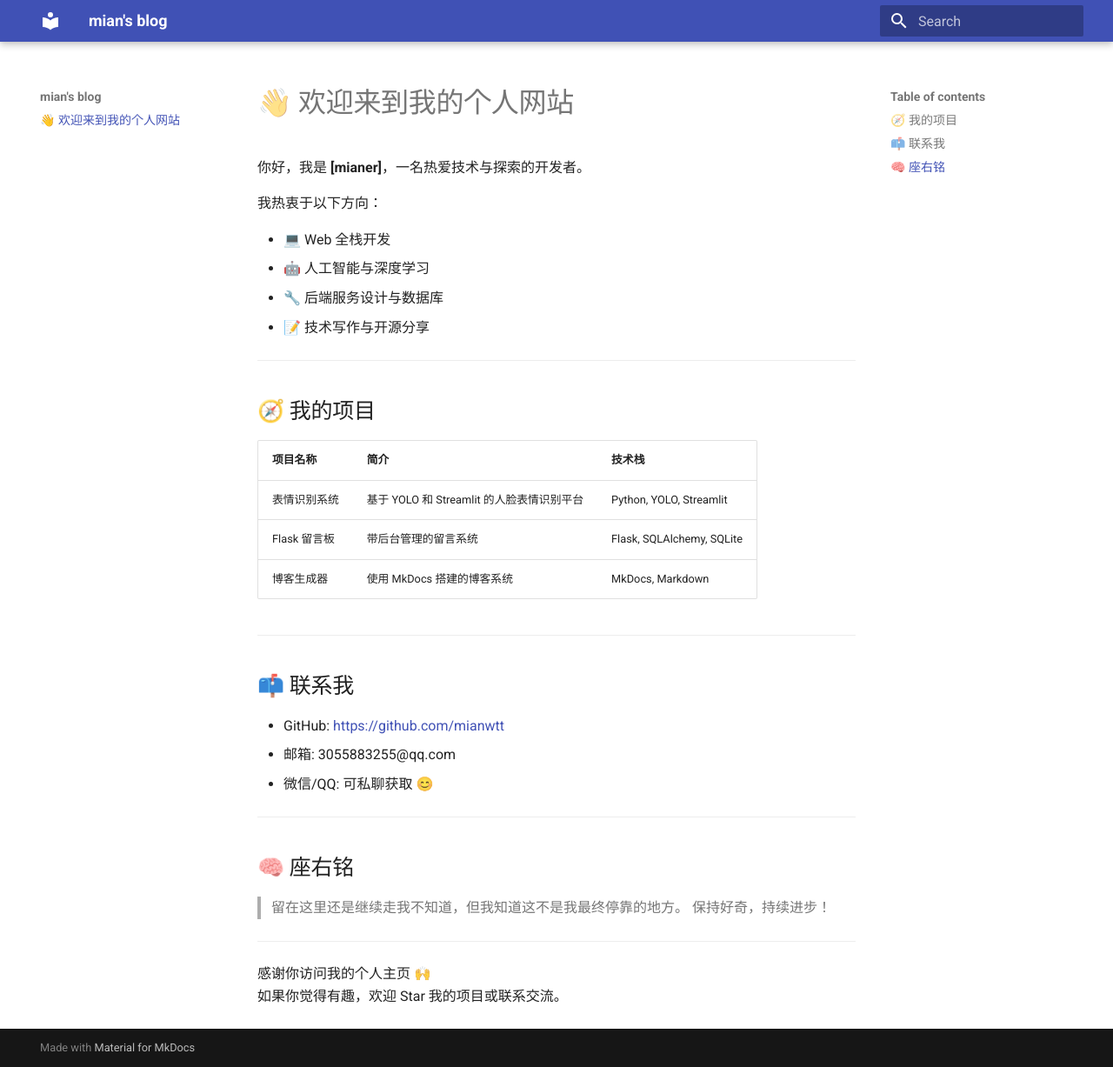
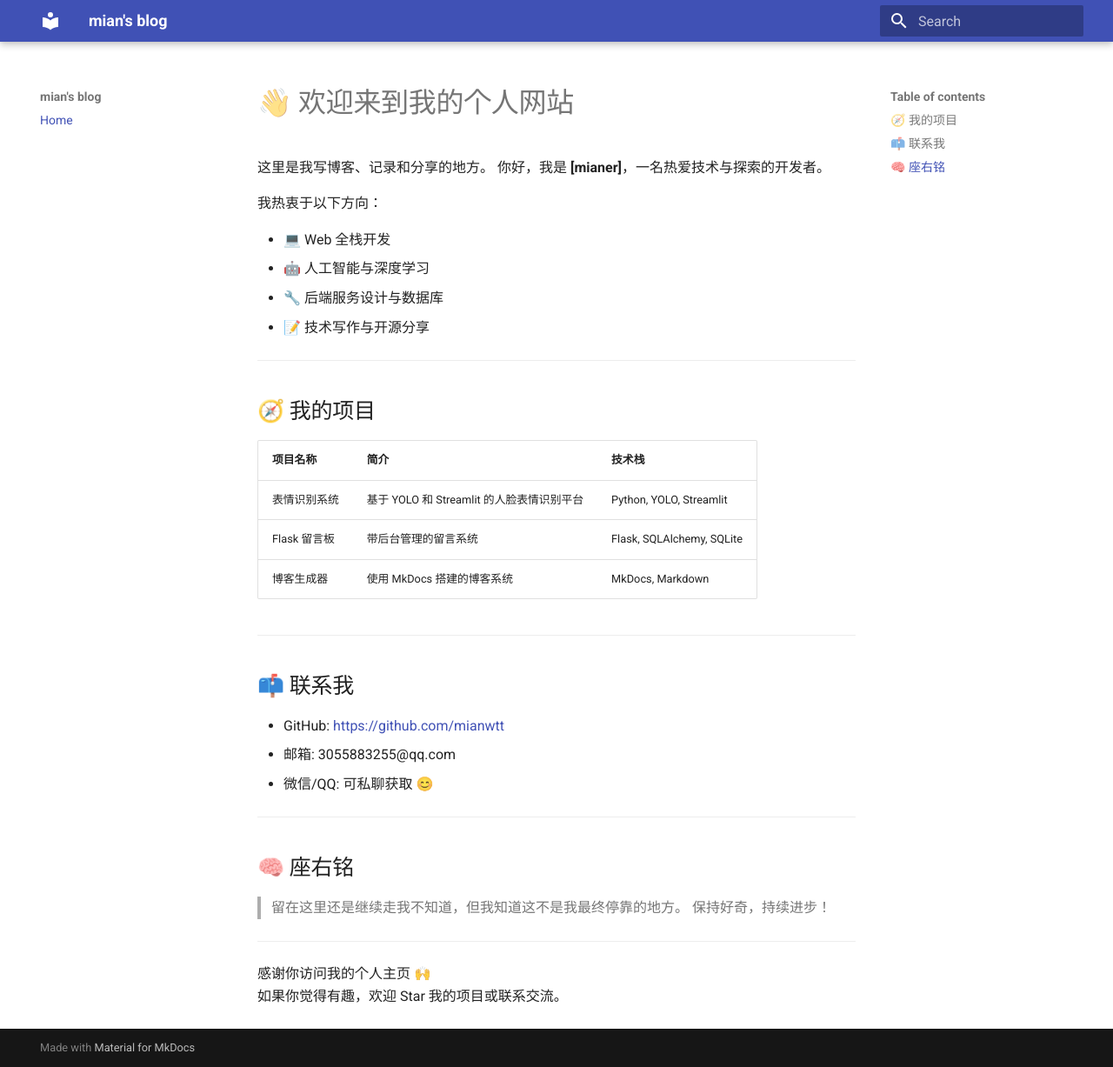
Before and after one commit to mianwtt/mianwtt.github.io, an MkDocs documentation site: the page built from docs/index.md, in a window 1280 px wide and 1227 px high. Shown: the whole window at 87% size. Built offline with MkDocs 1.6.1 and Material for MkDocs 9.7.7, drawn with Linux system fonts in a browser that asks for light colours.

Commit message:
Update index.md

```diff
--- a/docs/index.md
+++ b/docs/index.md
@@ -1,5 +1,8 @@
+<div id="particles-js"></div>
+
 # 👋 欢迎来到我的个人网站
 
+这里是我写博客、记录和分享的地方。
 你好，我是 **[mianer]**，一名热爱技术与探索的开发者。
 
 我热衷于以下方向：
```
